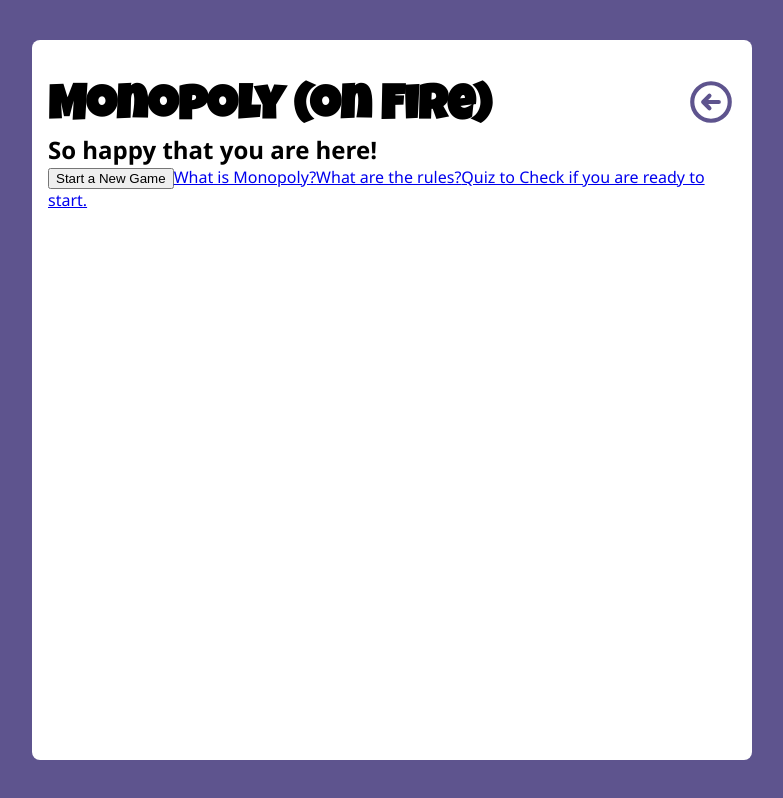
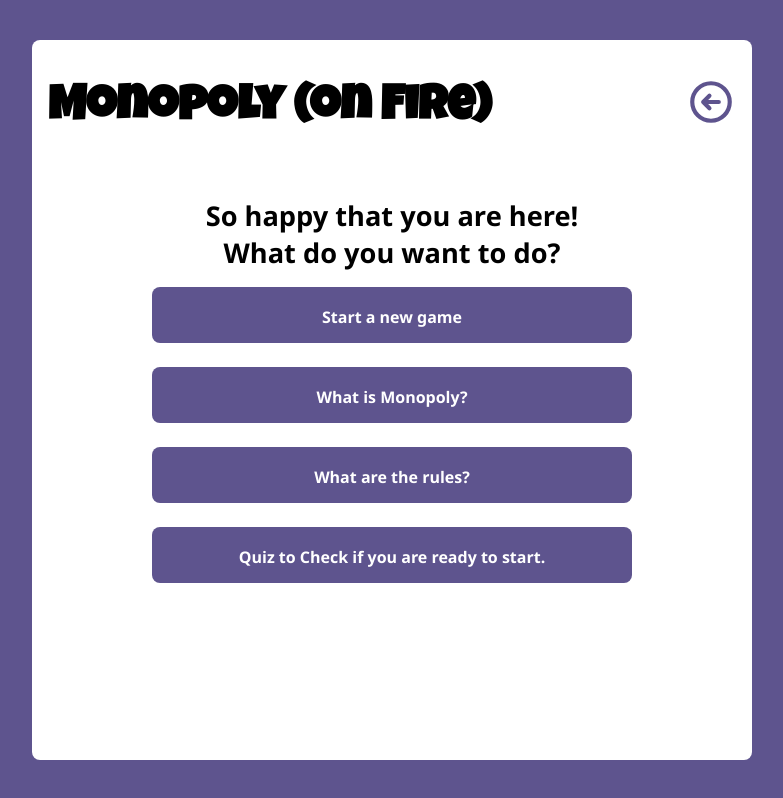
Before and after one commit to mbosselmann/pyropoly, a Next.js app: page / in a window 1280 px wide. Shown: the whole page, without its empty margins (248-1031 px from the left). Built offline with nearby package versions, Linux system fonts and the light colour scheme.

Commit message:
Create new game page

```diff
--- a/src/pages/index.tsx
+++ b/src/pages/index.tsx
@@ -1,26 +1,44 @@
-import { useState } from "react";
 import Layout from "@/components/Layout";
-import NewGame from "@/components/NewGame";
+import { Title } from "@/components/Title";
 import Link from "next/link";
+import styled from "styled-components";
+
+const Nav = styled.nav`
+  display: grid;
+  gap: 1.5rem;
+  place-content: center;
+`;
+
+const NavLink = styled(Link)`
+  background-color: var(--bg-color);
+  color: #fff;
+  text-decoration: none;
+  padding: 1.2rem 2rem 1rem;
+  font-weight: bold;
+  border-radius: 0.5rem;
+  width: 30rem;
+  text-align: center;
+  height: 3.5rem;
+
+  &:hover {
+    background-color: var(--bg-color-dark);
+    font-size: 1.1rem;
+  }
+`;
 
 export default function Home() {
-  const [isOpen, setIsOpen] = useState<boolean>(false);
-
   return (
     <Layout>
-      {isOpen ? (
-        <NewGame />
-      ) : (
-        <section>
-          <h2>So happy that you are here!</h2>
-          <button type="button" onClick={() => setIsOpen(!isOpen)}>
-            Start a New Game
-          </button>
-          <Link href="/about">What is Monopoly?</Link>
-          <Link href="/rules">What are the rules?</Link>
-          <Link href="/quiz">Quiz to Check if you are ready to start.</Link>
-        </section>
-      )}
+      <Title>
+        So happy that you are here!
+        <br /> What do you want to do?
+      </Title>
+      <Nav>
+        <NavLink href="/new-game">Start a new game</NavLink>
+        <NavLink href="/about">What is Monopoly?</NavLink>
+        <NavLink href="/rules">What are the rules?</NavLink>
+        <NavLink href="/quiz">Quiz to Check if you are ready to start.</NavLink>
+      </Nav>
     </Layout>
   );
 }
```
Also changed, not shown: src/pages/new-game.tsx (added, +10 -0 lines).
